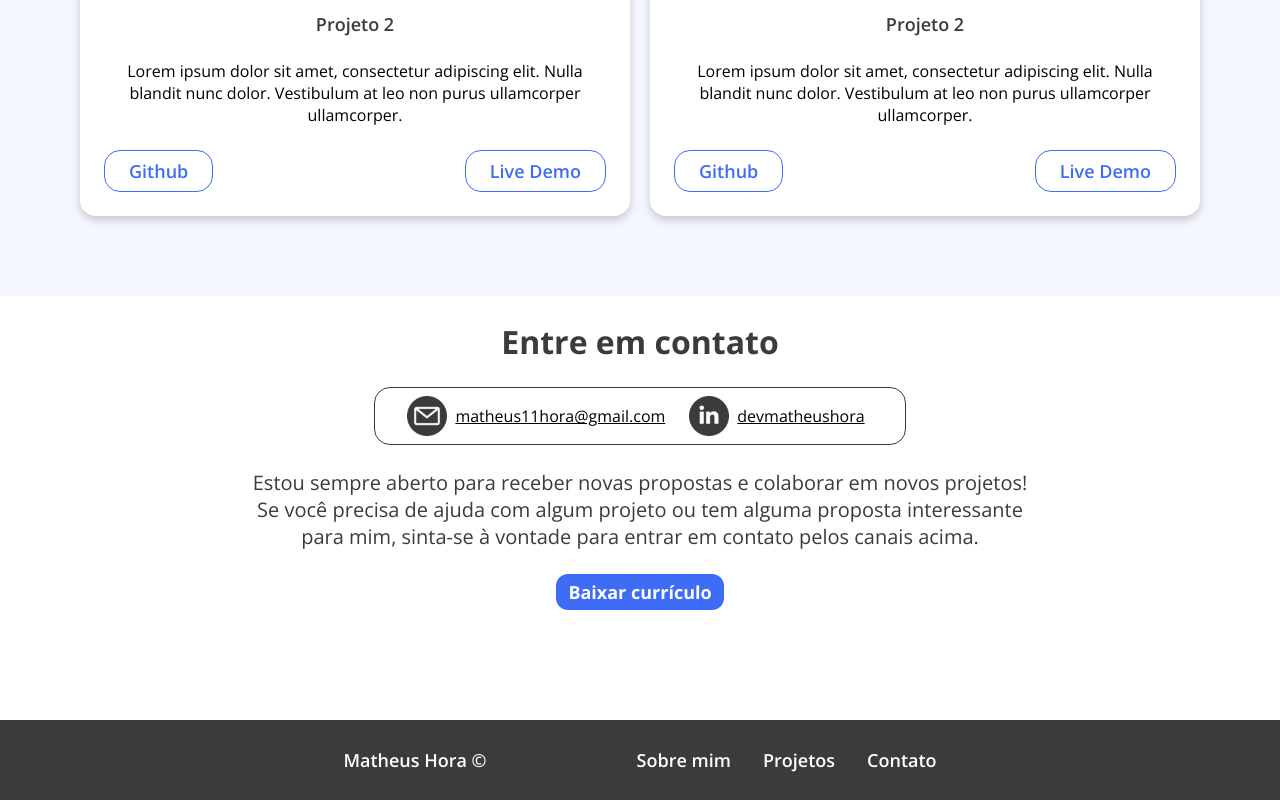
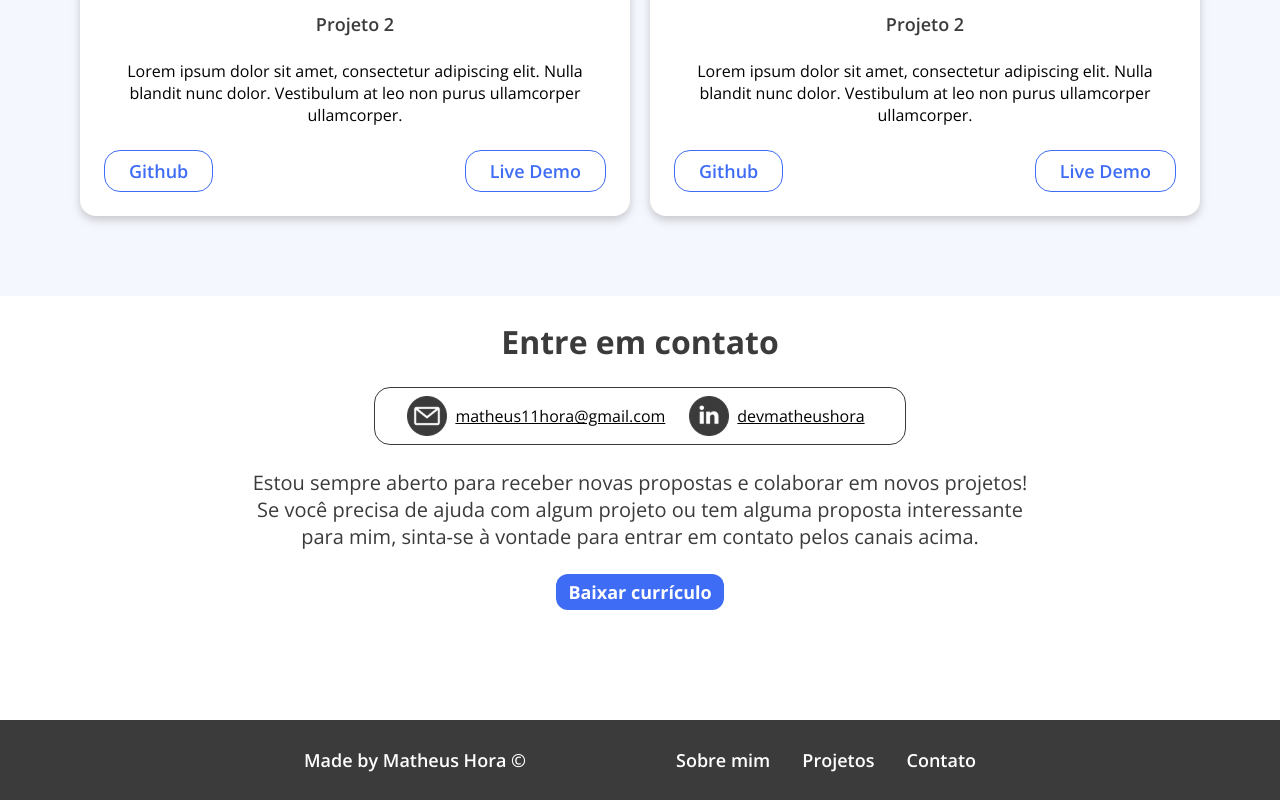
Before and after one commit to Matheus-hora48/portifolio-matheus-hora, a Next.js app: page / in a window 1280 px wide. Shown: the part 2725-3525 px from the top of the page. Built offline with nearby package versions, Linux system fonts and the light colour scheme.

Commit message:
arrumando o footer

```diff
--- a/src/components/footer/footer.tsx
+++ b/src/components/footer/footer.tsx
@@ -6,7 +6,7 @@ const Footer = () => {
     <footer className={Style.footer}>
       <div className={Style.title}>
         <Link href={"/"} className={Style.links}>
-          Matheus Hora ©
+          Made by Matheus Hora ©
         </Link>
       </div>
       <div className={Style.navigation}>
```
